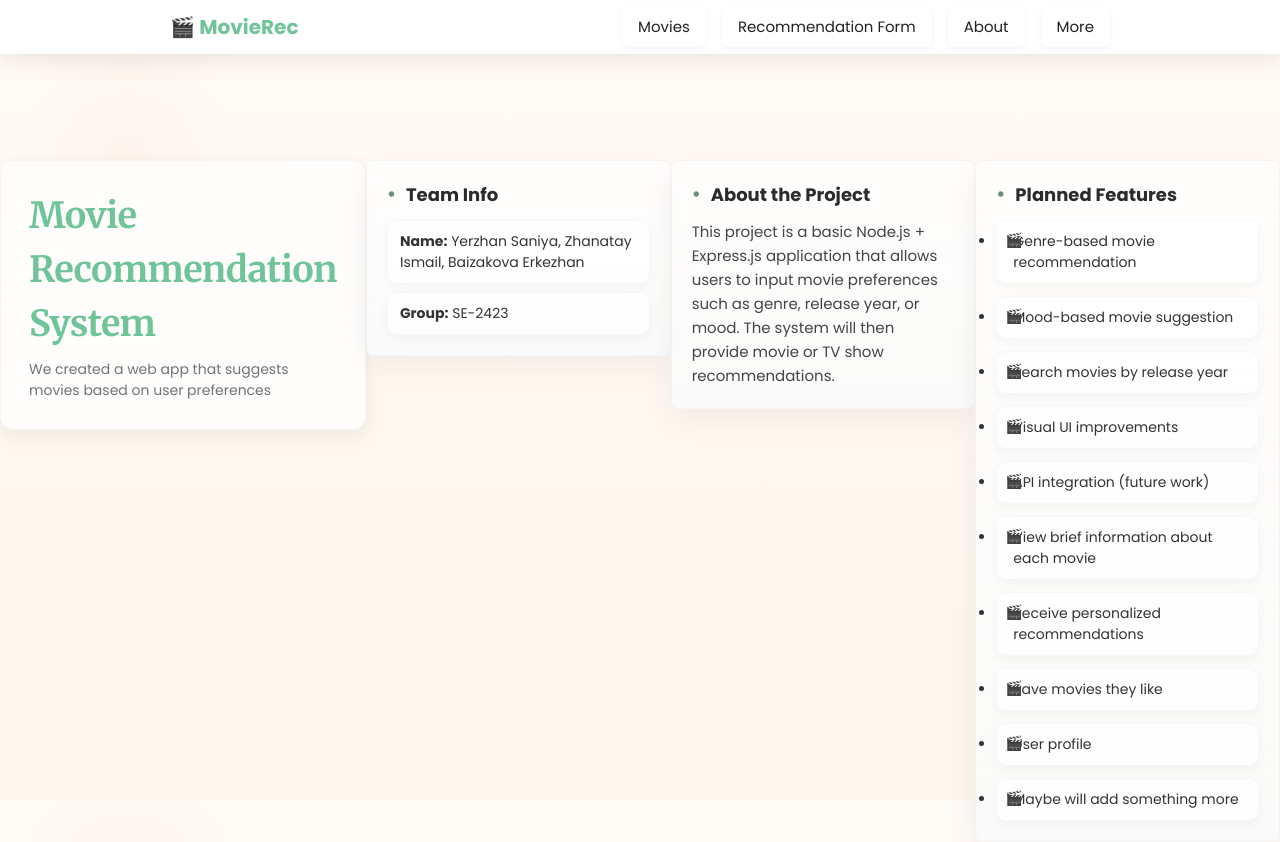
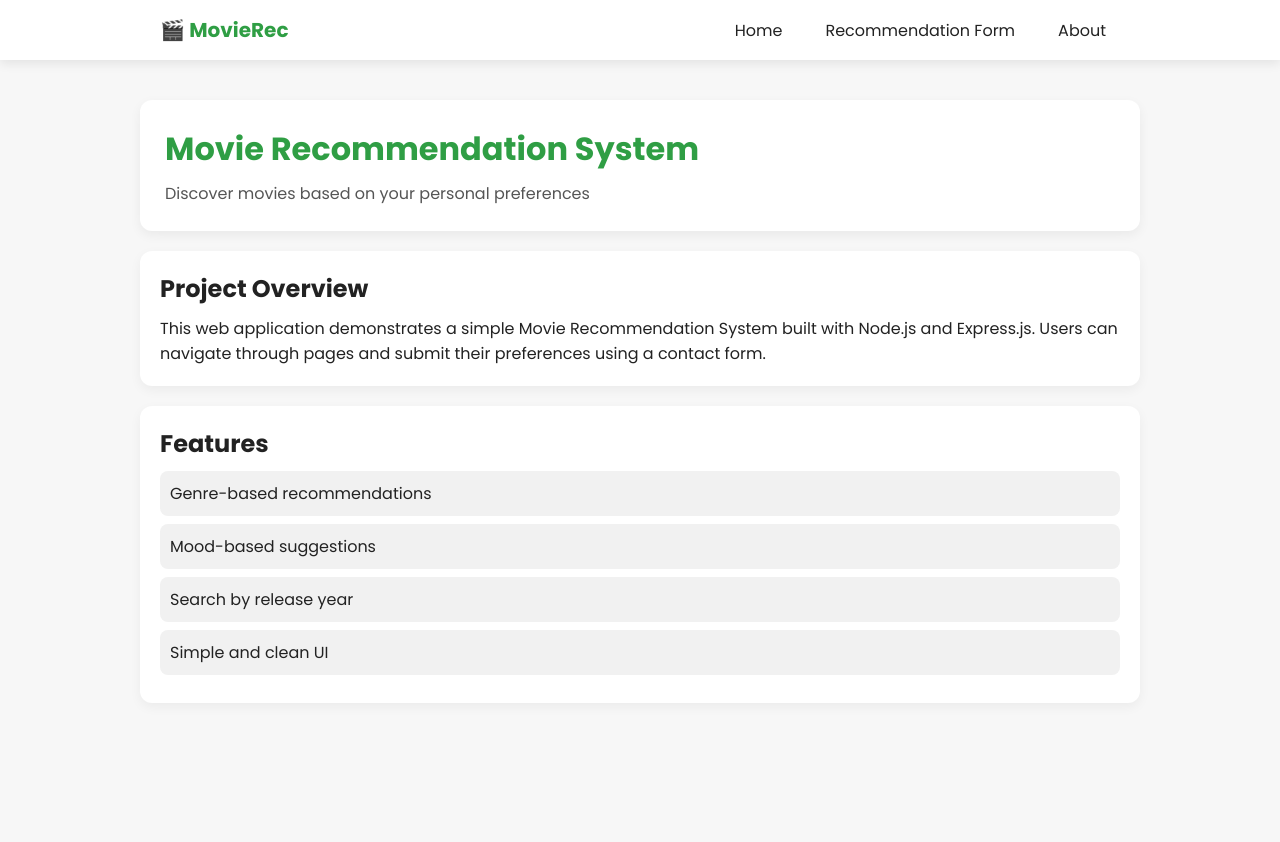
Before and after one commit to ynsvrs/Movie-Recommendation-Web-App, a website: page views/index.html in a window 1280 px wide. After the commit the page ends 800 px from the top, so only its background shows below. Drawn offline with Linux system fonts and the light colour scheme.

Commit message:
add about, contact and update

```diff
--- a/public/style.css
+++ b/public/style.css
@@ -1,211 +1,145 @@
-@import url('https://fonts.googleapis.com/css2?family=Poppins:wght@300;400;600;700&family=Merriweather:ital,wght@0,400;0,700;1,400&display=swap');
+@import url('https://fonts.googleapis.com/css2?family=Poppins:wght@400;600;700&display=swap');
 
-:root{
-  --bg-1: #fffaf5;
-  --bg-2: #fff6ec;
-  --accent: #6fc498;
-  --accent-2: #6B8F74;
-  --muted: #6b6b6b;
-  --card: #ffffff;
-  --glass: rgba(255,255,255,0.6);
-  --radius: 14px;
-  --radius-sm: 8px;
-  --shadow-1: 0 6px 18px rgba(20,20,20,0.08);
-  --shadow-2: 0 10px 30px rgba(20,20,20,0.06);
-  --max-width: 980px;
-  --gap: 22px;
+* {
+  box-sizing: border-box;
+  margin: 0;
+  padding: 0;
 }
 
-*{box-sizing: border-box;}
-html,body{
-  height:100%;
-  margin:0;
-  font-family: "Poppins", system-ui, -apple-system, "Segoe UI", Roboto, "Helvetica Neue", Arial;
-  background:
-    radial-gradient(circle at 10% 10%, rgba(212,107,67,0.04), transparent 8%),
-    linear-gradient(180deg, var(--bg-1), var(--bg-2));
-  color:#222;
-  -webkit-font-smoothing:antialiased;
-  -moz-osx-font-smoothing:grayscale;
-  line-height:1.5;
-  padding-top:80px; /* space for navbar */
-  display:flex;
-  justify-content:center;
-  align-items:flex-start;
+body {
+  font-family: 'Poppins', sans-serif;
+  background: #f7f7f7;
+  padding-top: 80px;
+  color: #222;
 }
 
-body > *:not(.navigation){
-  width:100%;
-  max-width:var(--max-width);
-  margin:0 auto;
-}
-
-/* ----------------- NAVBAR ----------------- */
+/* NAVBAR */
 .navigation {
   position: fixed;
   top: 0;
-  left: 0;
-  width: 100vw; /* full width */
-  background: rgba(255,255,255,0.98);
-  backdrop-filter: blur(10px);
-  padding: 12px 0;
-  box-shadow: 0 6px 20px rgba(0,0,0,0.08);
-  z-index: 999;
+  width: 100%;
+  background: white;
+  box-shadow: 0 4px 10px rgba(0,0,0,0.08);
+  z-index: 1000;
 }
 
 .nav-container {
-  max-width: var(--max-width);
-  margin: 0 auto;
-  padding: 0 20px;
+  max-width: 1000px;
+  margin: auto;
+  padding: 15px 20px;
   display: flex;
   justify-content: space-between;
   align-items: center;
 }
 
 .nav-logo {
+  font-size: 20px;
   font-weight: 700;
-  font-size: 20px;
-  color: var(--accent);
+  color: #2f9e44;
 }
 
 .nav-links {
+  list-style: none;
   display: flex;
-  gap: 16px;
-  list-style: none;
-  margin: 0;
-  padding: 0;
+  gap: 15px;
 }
 
-.nav-links li a {
+.nav-links a {
   text-decoration: none;
   color: #222;
   font-weight: 500;
-  font-size: 15px;
-  padding: 10px 16px;
-  border-radius: 8px;
-  transition: all 0.25s ease;
-  box-shadow: 0 2px 6px rgba(20,20,20,0.05);
+  padding: 8px 14px;
+  border-radius: 6px;
+  transition: 0.2s;
 }
 
-.nav-links li a:hover {
-  background-color: var(--accent);
-  color: #fff;
-  transform: translateY(-2px);
-  box-shadow: 0 4px 12px rgba(20,20,20,0.15);
+.nav-links a:hover {
+  background: #2f9e44;
+  color: white;
 }
 
-/* ----------------- HEADER & SECTIONS ----------------- */
-header{
-  background: linear-gradient(135deg, rgba(255,255,255,0.7), rgba(255,255,255,0.85));
-  border-radius: var(--radius);
-  padding:28px;
-  box-shadow: 0 6px 18px rgba(20,20,20,0.08);
-  display:flex;
-  flex-direction:column;
-  gap:8px;
-  align-items:flex-start;
-  margin-bottom: var(--gap);
-  border: 1px solid rgba(0,0,0,0.03);
+/* HEADER */
+header {
+  max-width: 1000px;
+  margin: 20px auto;
+  background: white;
+  padding: 25px;
+  border-radius: 12px;
+  box-shadow: 0 4px 12px rgba(0,0,0,0.06);
 }
 
-header h1{
-  font-family: "Merriweather", serif;
-  font-size: clamp(20px, 3.6vw, 36px);
-  margin:0;
-  color: var(--accent);
-  letter-spacing: -0.6px;
-  text-shadow: 0 1px 0 rgba(255,255,255,0.6);
+header h1 {
+  color: #2f9e44;
 }
 
-header .subtitle{
-  margin:0;
-  color:var(--muted);
-  font-size: 14px;
-  font-weight:500;
-  opacity:0.95;
+.subtitle {
+  margin-top: 8px;
+  color: #555;
 }
 
-section{
-  background: linear-gradient(180deg, rgba(255,255,255,0.8), rgba(250,250,250,0.95));
-  padding:20px;
-  border-radius: var(--radius-sm);
-  box-shadow: 0 10px 30px rgba(20,20,20,0.06);
-  margin-bottom: var(--gap);
-  border: 1px solid rgba(0,0,0,0.03);
+/* SECTIONS */
+section {
+  max-width: 1000px;
+  margin: 20px auto;
+  background: white;
+  padding: 20px;
+  border-radius: 12px;
+  box-shadow: 0 4px 12px rgba(0,0,0,0.05);
 }
 
-section h2{
-  margin:0 0 12px 0;
-  font-size:18px;
-  color:#2b2b2b;
-  display:flex;
-  align-items:center;
-  gap:10px;
+section h2 {
+  margin-bottom: 10px;
 }
 
-section h2::before{
-  content: '•';
-  color: var(--accent-2);
-  font-weight:700;
-  transform: translateY(-1px);
+/* LISTS */
+.features, .team {
+  list-style: none;
 }
 
-ul{
-  margin:0;
-  padding-left:18px;
-  color:#333;
+.features li, .team li {
+  padding: 10px;
+  margin-bottom: 8px;
+  background: #f1f1f1;
+  border-radius: 8px;
 }
 
-.team ul{
-  list-style: none;
-  padding:0;
-  display:flex;
-  flex-direction:column;
-  gap:8px;
+/* FORM */
+.form {
+  display: flex;
+  flex-direction: column;
+  gap: 12px;
 }
 
-.team li, .features li{
-  background: rgba(255,255,255,0.7);
-  padding:10px 12px;
-  border-radius:10px;
-  border:1px solid rgba(0,0,0,0.03);
-  box-shadow: 0 4px 12px rgba(20,20,20,0.04);
-  font-size:14px;
+.form input,
+.form textarea {
+  padding: 12px;
+  border-radius: 8px;
+  border: 1px solid #ccc;
+  font-family: inherit;
 }
 
-.description p{
-  margin:0;
-  color:#444;
-  font-size:15px;
-  line-height:1.6;
+.form textarea {
+  min-height: 100px;
+  resize: vertical;
 }
 
-.features ul{
-  display:grid;
-  grid-template-columns: repeat(auto-fit, minmax(220px, 1fr));
-  gap:12px;
-  padding:0;
-  margin:0;
+.form button {
+  padding: 12px;
+  background: #2f9e44;
+  color: white;
+  border: none;
+  border-radius: 8px;
+  font-weight: 600;
+  cursor: pointer;
 }
 
-.features li{
-  position:relative;
-  padding-left:16px;
+.form button:hover {
+  background: #268a3c;
 }
 
-.features li::before{
-  content:'🎬';
-  position:absolute;
-  left:8px;
-  top:11px;
-  transform:translateY(-2px);
+/* RESPONSIVE */
+@media (max-width: 600px) {
+  .nav-links {
+    flex-direction: column;
+  }
 }
-
-@media (max-width:640px){
-  body{padding:20px 12px;}
-  header{padding:18px;}
-  section{padding:14px;}
-  .features ul{grid-template-columns: repeat(auto-fit, minmax(160px, 1fr)); gap:10px;}
-  .nav-container{flex-direction: column; gap:10px; align-items:center;}
-  .nav-links{flex-direction: column; width: 100%; gap:10px; align-items:center;}
-}
--- a/views/index.html
+++ b/views/index.html
@@ -2,60 +2,45 @@
 <html lang="en">
 <head>
   <meta charset="UTF-8">
-    <meta name="viewport" content="width=device-width, initial-scale=1.0">
   <title>Movie Recommendation System</title>
-    <link rel="stylesheet" href="style.css">
+  <link rel="stylesheet" href="/style.css">
 </head>
 <body>
 
-    <!-- TOP NAVBAR -->
 <nav class="navigation">
   <div class="nav-container">
     <div class="nav-logo">🎬 MovieRec</div>
     <ul class="nav-links">
-                <li><a href="movies.html">Movies</a></li>
-                <li><a href="form.html">Recommendation Form</a></li>
-                <li><a href="about.html">About</a></li>
-                <li><a href="#">More</a></li>
+      <li><a href="/">Home</a></li>
+      <li><a href="/contact">Recommendation Form</a></li>
+      <li><a href="/about">About</a></li>
     </ul>
   </div>
 </nav>
 
 <header>
   <h1>Movie Recommendation System</h1>
-        <p class="subtitle">We created a web app that suggests movies based on user preferences</p>
+  <p class="subtitle">
+    Discover movies based on your personal preferences
+  </p>
 </header>
 
-    <section class="team">
-        <h2>Team Info</h2>
-        <ul>
-            <li><strong>Name:</strong> Yerzhan Saniya, Zhanatay Ismail, Baizakova Erkezhan</li>
-            <li><strong>Group:</strong> SE-2423</li>
-        </ul>
-    </section>
-
-    <section class="description">
-        <h2>About the Project</h2>
+<section>
+  <h2>Project Overview</h2>
   <p>
-            This project is a basic Node.js + Express.js application that allows users to input
-            movie preferences such as genre, release year, or mood. The system will then provide
-            movie or TV show recommendations.
+    This web application demonstrates a simple Movie Recommendation System
+    built with Node.js and Express.js. Users can navigate through pages and
+    submit their preferences using a contact form.
   </p>
 </section>
 
-    <section class="features">
-        <h2>Planned Features</h2>
-        <ul>
-            <li>Genre-based movie recommendation</li>
-            <li>Mood-based movie suggestion</li>
-            <li>Search movies by release year</li>
-            <li>Visual UI improvements</li>
-            <li>API integration (future work)</li>
-            <li>View brief information about each movie</li>
-            <li>Receive personalized recommendations</li>
-            <li>Save movies they like</li>
-            <li>User profile</li>
-            <li>Maybe will add something more</li>
+<section>
+  <h2>Features</h2>
+  <ul class="features">
+    <li>Genre-based recommendations</li>
+    <li>Mood-based suggestions</li>
+    <li>Search by release year</li>
+    <li>Simple and clean UI</li>
   </ul>
 </section>
 
```
Also changed, not shown: views/about.html (added, +46 -0 lines), views/contact.html (added, +36 -0 lines), README.md. Lines whose indentation alone changed are shown as unchanged.
